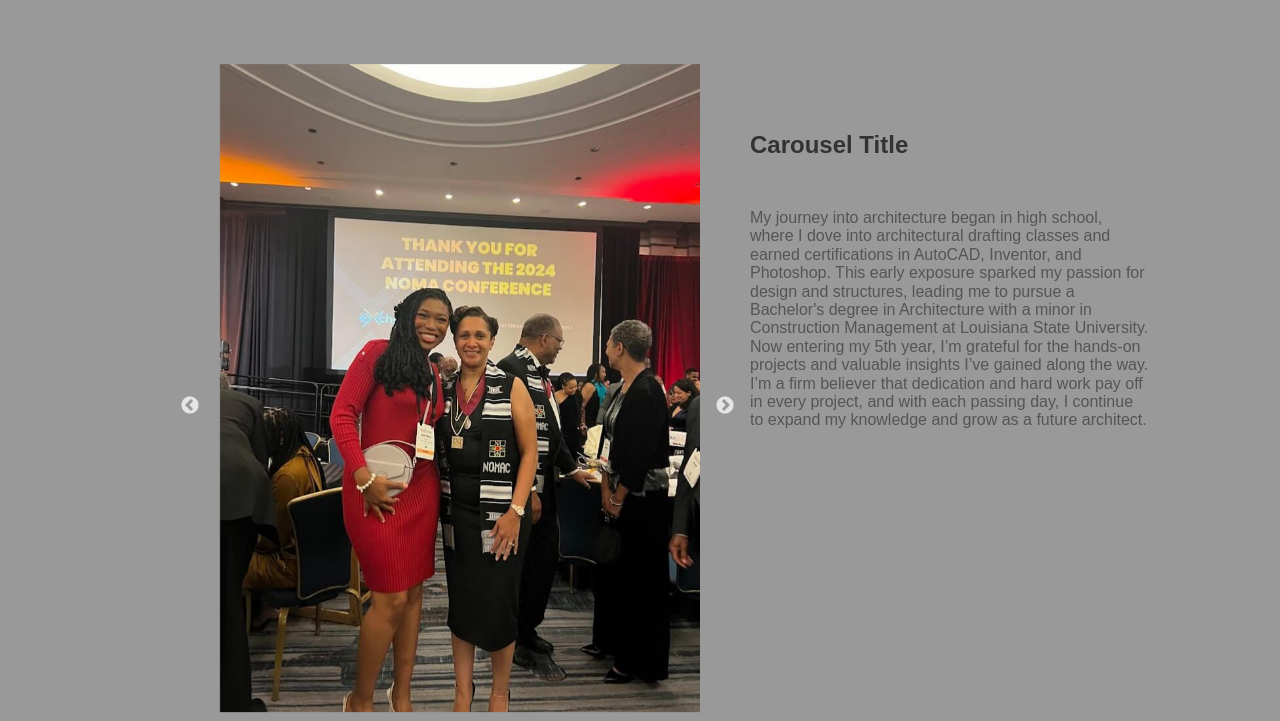
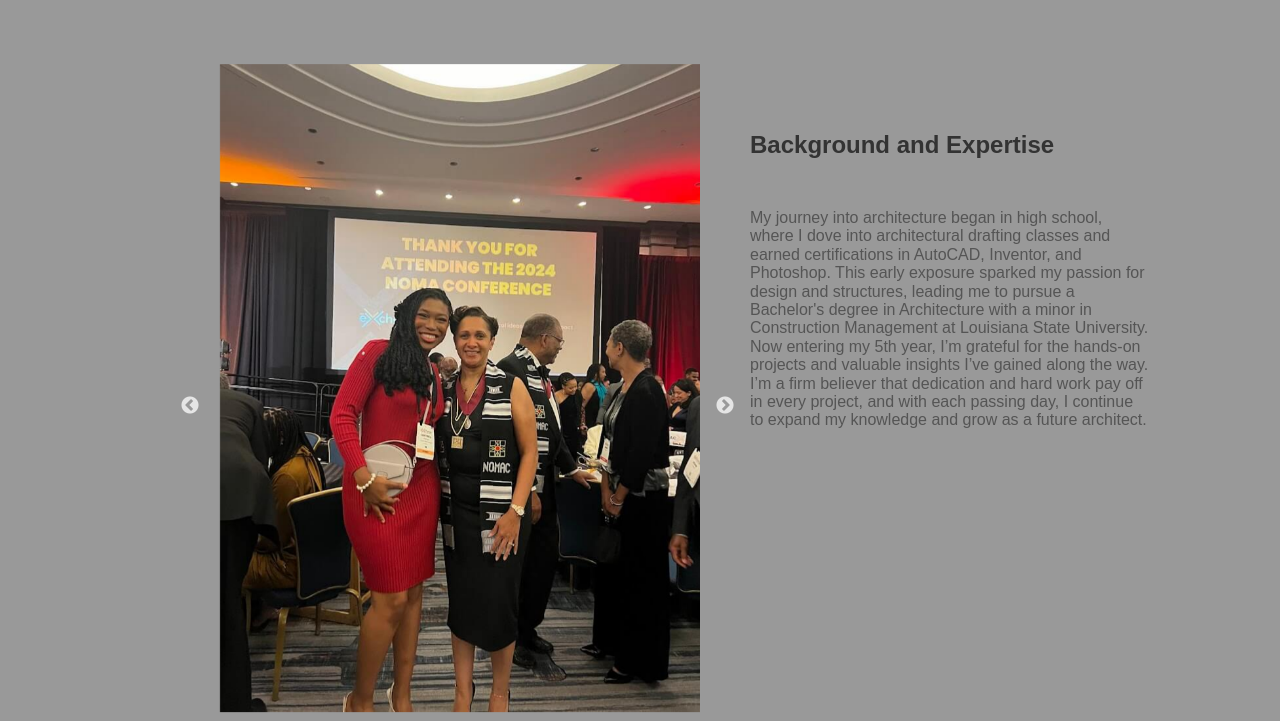
Before and after one commit to YinkaAri14/Adeyinka-first-file, a plain HTML site: page about.html in a window 1280 px wide. Shown: the part 79-800 px from the top of the page. Drawn offline with nearby package versions, Linux system fonts and the light colour scheme; a web font is replaced by a local one.

Commit message:
update title to the about me page

```diff
--- a/about.html
+++ b/about.html
@@ -62,7 +62,7 @@
           </div>
         </div>
         <div class="text-content">
-          <h2>Carousel Title</h2>
+          <h2>Background and Expertise</h2>
           <p>
             My journey into architecture began in high school, where I dove into architectural drafting classes and earned certifications in AutoCAD, Inventor, and Photoshop. This early exposure sparked my passion for design and structures, leading me to pursue a Bachelor's degree in Architecture with a minor in Construction Management at Louisiana State University. Now entering my 5th year, I’m grateful for the hands-on projects and valuable insights I’ve gained along the way. I’m a firm believer that dedication and hard work pay off in every project, and with each passing day, I continue to expand my knowledge and grow as a future architect.
           </p>
```
Also changed, not shown: img/site plan.jpg.
